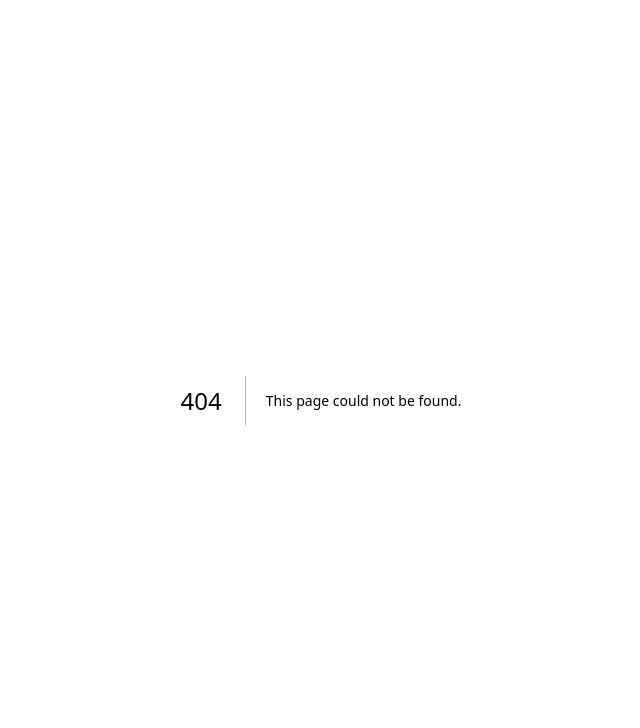
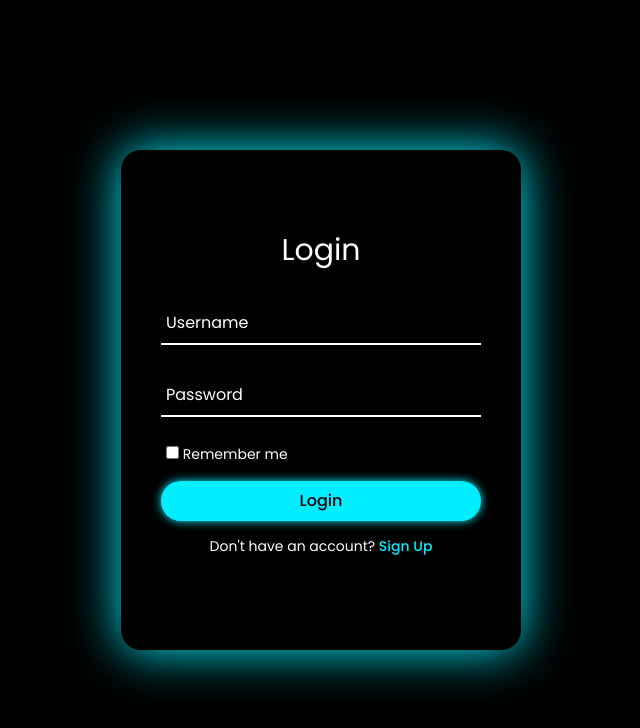
Before and after one commit to Inconnu8557/LogoCraft, a Next.js app: page /connexion in a window 1280 px wide. Before the commit this address had no page. Shown: the top 728 px of the page, without its empty margins (319-959 px from the left). Built offline with nearby package versions, Linux system fonts and the light colour scheme.

Commit message:
refactor connexion component: consolidate files into a single page and update styles

```diff
--- a/app/components/Navbar.tsx
+++ b/app/components/Navbar.tsx
@@ -51,7 +51,7 @@ const NavBar: React.FC = () => {
             </label>
           </li>
           <li>
-            <Link href="/app/components/connexion/connexion.html">
+            <Link href="/connexion">
               <button className="font-bold cursor-pointer hover:text-secondary">
                 Se connecter
               </button>
--- a/app/components/connexion/connexion.html
+++ /dev/null
@@ -1,59 +0,0 @@
-<!DOCTYPE html>
-<html lang="en">
-<head>
-  <meta charset="UTF-8">
-  <meta http-equiv="X-UA-Compatible" content="IE=edge">
-  <meta name="viewport" content="width=device-width, initial-scale=1.0">
-  <title>Animated Login & Registration Form | Codehal</title>
-  <link rel="stylesheet" type="text/css" href="connexion.css">
-</head>
-<body>
-  <div class="wrapper">
-    <div class="form-wrapper sign-in">
-      <form action="">
-        <h2>Login</h2>
-        <div class="input-group">
-          <input type="text" required>
-          <label for="">Username</label>
-        </div>
-        <div class="input-group">
-          <input type="password" required>
-          <label for="">Password</label>
-        </div>
-        <div class="remember">
-          <label><input type="checkbox"> Remember me</label>
-        </div>
-        <button type="submit">Login</button>
-        <div class="signUp-link">
-          <p>Don't have an account? <a href="#" class="signUpBtn-link">Sign Up</a></p>
-        </div>
-      </form>
-    </div>
-    <div class="form-wrapper sign-up">
-      <form action="">
-        <h2>Sign Up</h2>
-        <div class="input-group">
-          <input type="text" required>
-          <label for="">Username</label>
-        </div>
-        <div class="input-group">
-          <input type="email" required>
-          <label for="">Email</label>
-        </div>
-        <div class="input-group">
-          <input type="password" required>
-          <label for="">Password</label>
-        </div>
-        <div class="remember">
-          <label><input type="checkbox"> I agree to the terms & conditions</label>
-        </div>
-        <button type="submit">Sign Up</button>
-        <div class="signUp-link">
-          <p>Already have an account? <a href="#" class="signInBtn-link">Sign In</a></p>
-        </div>
-      </form>
-    </div>
-  </div>
-  <script src="connexion.js"></script>
-</body>
-</html>
--- /dev/null
+++ b/app/connexion/page.tsx
@@ -0,0 +1,80 @@
+import React from 'react';
+import Head from 'next/head';
+import Link from 'next/link';
+import '../components/connexion.css';
+
+const Connexion: React.FC = () => {
+  return (
+    <>
+      <Head>
+        <title>Animated Login & Registration Form | Codehal</title>
+        <meta charSet="UTF-8" />
+        <meta httpEquiv="X-UA-Compatible" content="IE=edge" />
+        <meta name="viewport" content="width=device-width, initial-scale=1.0" />
+      </Head>
+      <div className="wrapper">
+        <div className="form-wrapper sign-in">
+          <form action="">
+            <h2>Login</h2>
+            <div className="input-group">
+              <input type="text" required />
+              <label>Username</label>
+            </div>
+            <div className="input-group">
+              <input type="password" required />
+              <label>Password</label>
+            </div>
+            <div className="remember">
+              <label>
+                <input type="checkbox" /> Remember me
+              </label>
+            </div>
+            <button type="submit">Login</button>
+            <div className="signUp-link">
+              <p>
+                Don't have an account?{' '}
+                <Link href="#" className="signUpBtn-link">
+                  Sign Up
+                </Link>
+              </p>
+            </div>
+          </form>
+        </div>
+        <div className="form-wrapper sign-up">
+          <form action="">
+            <h2>Sign Up</h2>
+            <div className="input-group">
+              <input type="text" required />
+              <label>Username</label>
+            </div>
+            <div className="input-group">
+              <input type="email" required />
+              <label>Email</label>
+            </div>
+            <div className="input-group">
+              <input type="password" required />
+              <label>Password</label>
+            </div>
+            <div className="remember">
+              <label>
+                <input type="checkbox" /> I agree to the terms & conditions
+              </label>
+            </div>
+            <button type="submit">Sign Up</button>
+            <div className="signUp-link">
+              <p>
+                Already have an account?{' '}
+                <Link href="/" className="signInBtn-link">
+                  Sign In
+                </Link>
+              </p>
+            </div>
+          </form>
+        </div>
+      </div>
+      <script src="/connexion.js"></script>
+    </>
+  );
+};
+
+export default Connexion;
```
Also changed, not shown: app/components/connexion.css (renamed from app/components/connexion/connexion.css), public/connexion.js (renamed from app/components/connexion/connexion.js).
